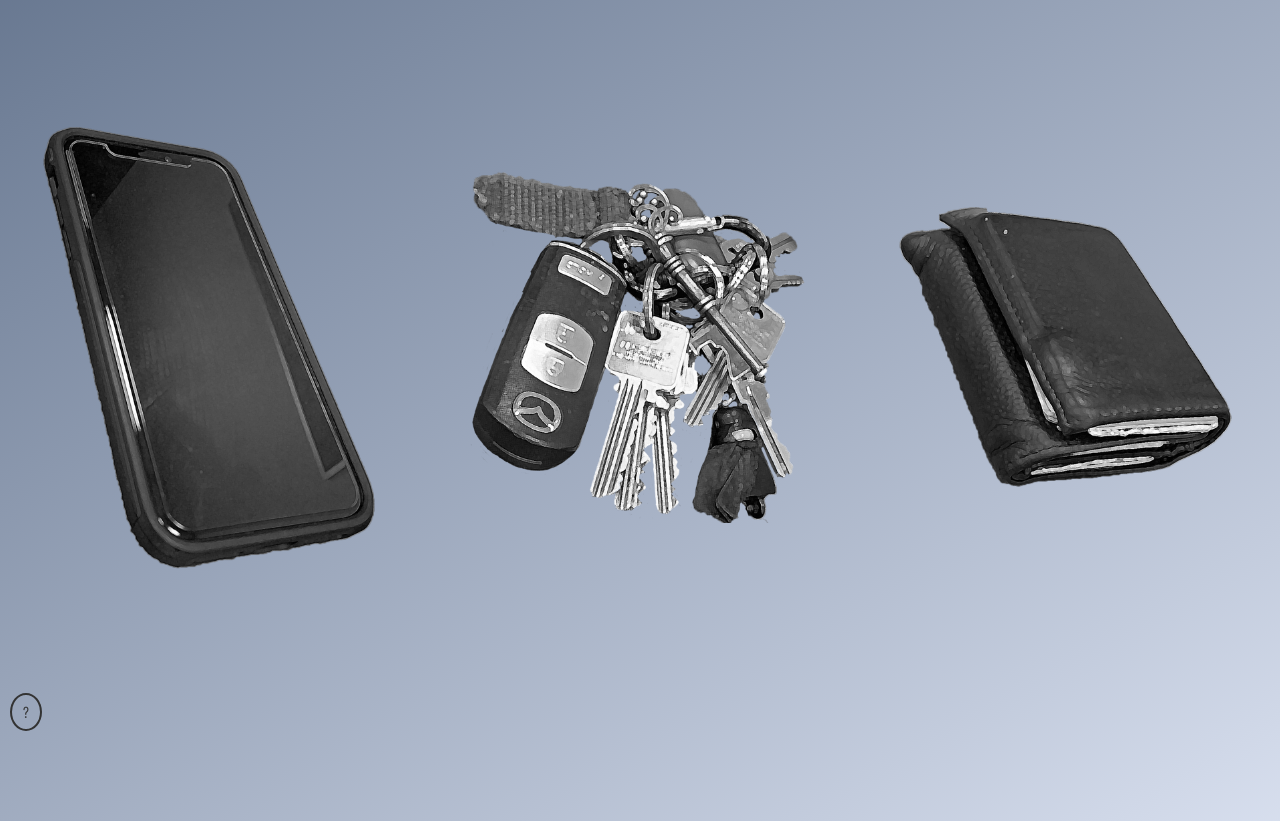
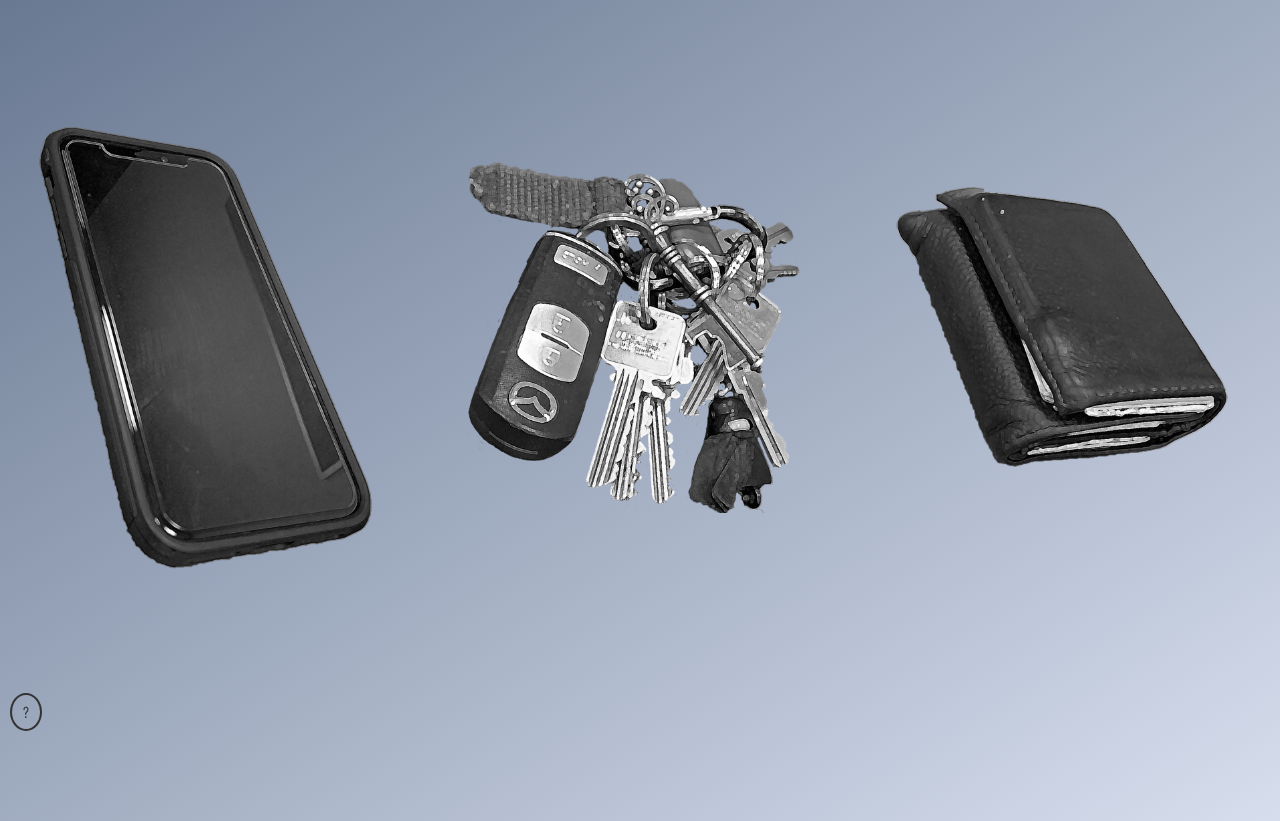
Before and after one commit to lovick/pocketfull, a website: page dev/index.html in a window 1280 px wide. Shown: the part 59-880 px from the top of the page. Drawn offline with nearby package versions, Linux system fonts and the light colour scheme.

Commit message:
Desktop alignment still broken. Nothing makes sense.

```diff
--- a/dev/scss/styles.scss
+++ b/dev/scss/styles.scss
@@ -30,6 +30,8 @@ body {
     color: $text;
     font-family: 'Barlow Condensed', sans-serif;
     line-height: 1.5;
+    align-content: center;
+    justify-content: center;
 }
 
 img {
@@ -63,6 +65,7 @@ header {
 }
 
 section {
+    position: relative;
     grid-column: 2;
     grid-row: 1 / 3;
     margin: 15% 0;
@@ -109,22 +112,22 @@ section {
         grid-template-rows: 5% 90% 5%;
     }
     img {
+        padding: 0;
+        margin: 0;
         max-width: 80%;
         margin: auto;
     }
     #phone {
-        padding: 0;
+        margin: auto;
         grid-column: 1;
         grid-row: 2;
     }
     #keys {
-        padding: 0;
         grid-column: 2;
         grid-row: 2;
     }
     #wallet {
         margin: auto;
-        padding: 0;
         grid-column: 3;
         grid-row: 2;
     }
```
Also changed, not shown: dev/css/styles.css.
